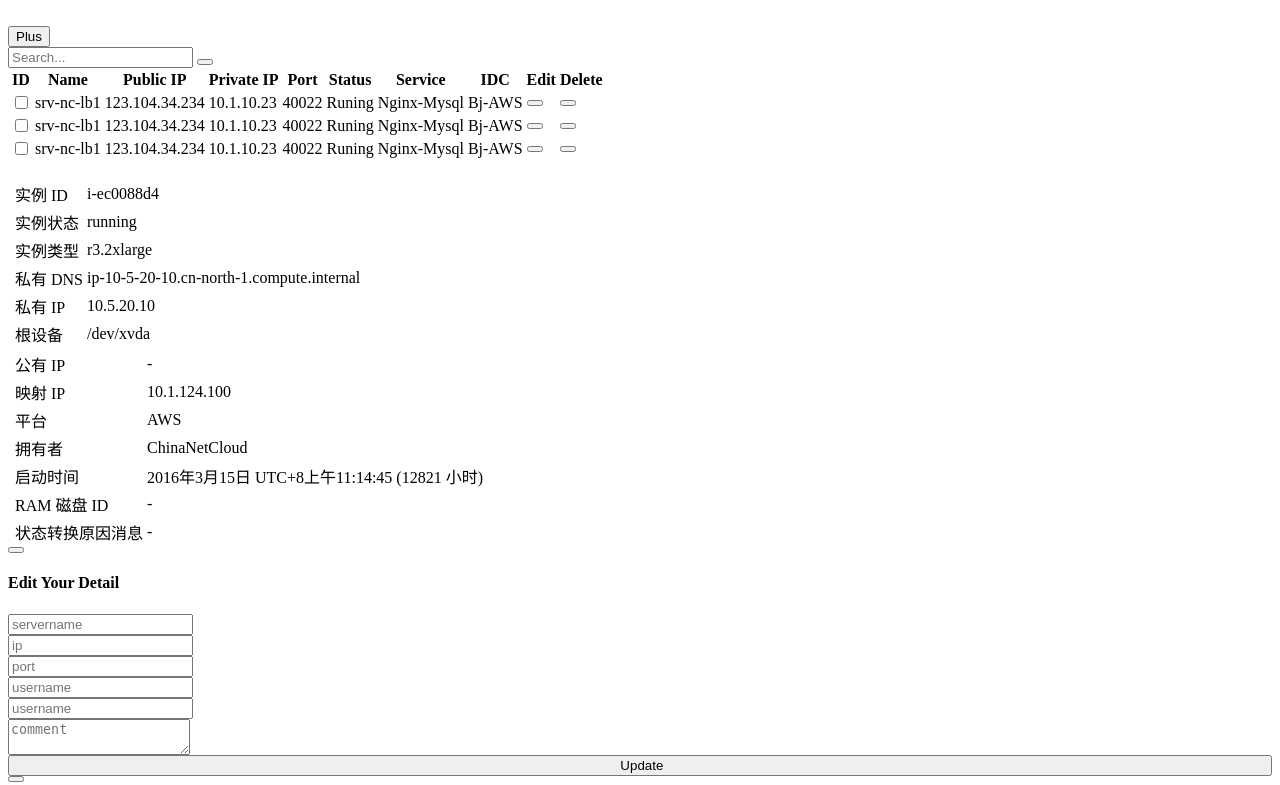
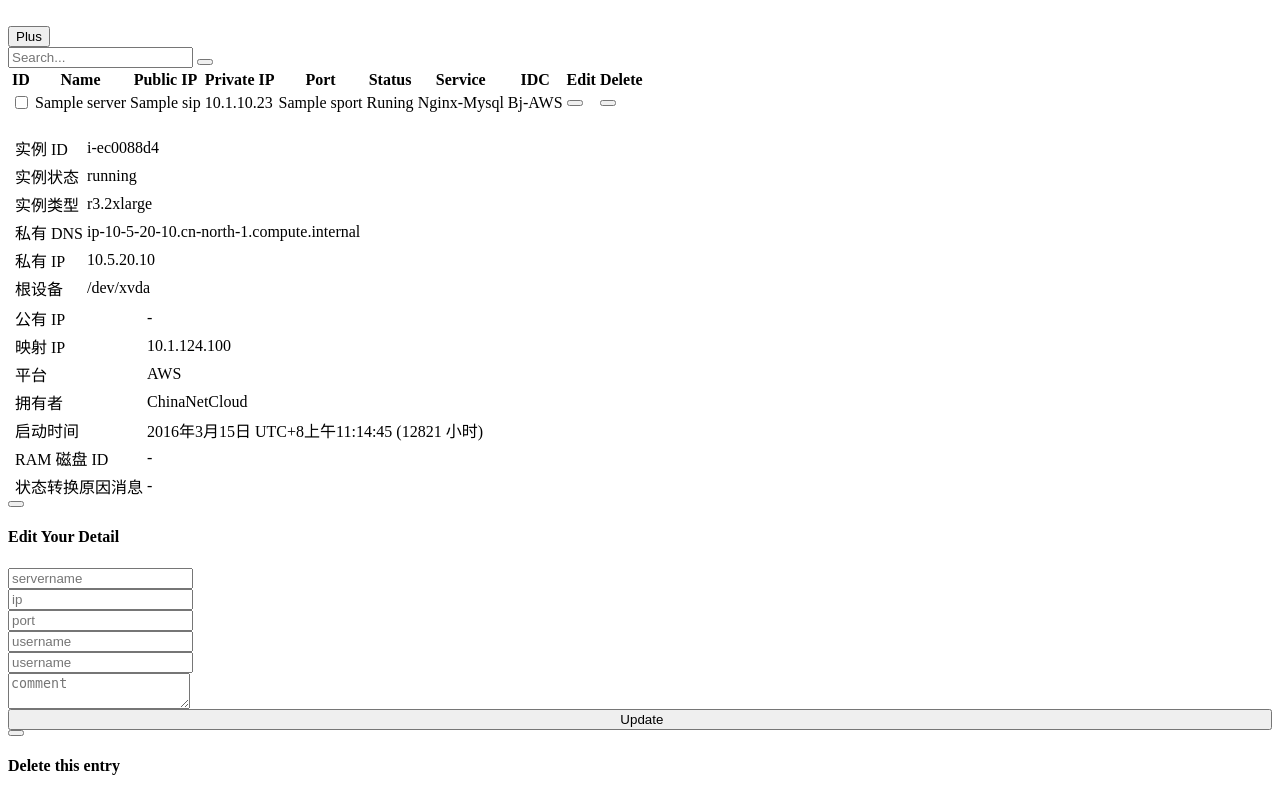
Before and after one commit to Leejung168/design, a Flask app: template templates/server.html in a window 1280 px wide. Shown: the top 785 px of the page. Run offline with Flask 2, Linux system fonts and the light colour scheme; the template is opened without the code that fills it: most values are stand-ins (such as "Sample title", 1, 10 or a date in 2020).

Commit message:
able to load servers data from databases

```diff
--- a/app.py
+++ b/app.py
@@ -39,10 +39,31 @@ def customer():
 def home():
     return render_template("index.html")
 
+
 # Customer--->Servers Page
-@app.route('/server')
-def server():
-    return render_template("server.html")
+@app.route('/servers')
+def servers():
+    well = []
+    name = request.args.get("name")
+    try:
+        ownerid = session.query(CustomerGroup).filter_by(name=name).one().id
+        servers = session.query(ServerGroup).filter_by(ownerid=ownerid).all()
+        for s in servers:
+            single = {
+                "sname": s.sname,
+                "sip": s.sip,
+                "sport": s.sport
+            }
+            well.append(single)
+            single = {}
+    except:
+        single = {
+            "sname": "query-database-error",
+            "sip": "0.0.0.0",
+            "sip": "0"
+        }
+        well.append(single)
+    return render_template("server.html", servers=well)
 
 
 @app.route('/keepass')
--- a/templates/server.html
+++ b/templates/server.html
@@ -44,14 +44,15 @@
                        </thead>
 
                        <tbody>
+                           {% for s in servers %}
                                 <tr>
                                     <td>
                                         <input type="checkbox" value="">
                                     </td>
-                                    <td>srv-nc-lb1</td>
-                                    <td>123.104.34.234</td>
+                                    <td>{{ s.sname }}</td>
+                                    <td>{{ s.sip }}</td>
                                     <td>10.1.10.23</td>
-                                    <td>40022</td>
+                                    <td>{{ s.sport }}</td>
                                     <td>Runing</td>
                                     <td>Nginx-Mysql</td>
                                     <td>Bj-AWS</td>
@@ -66,51 +67,7 @@
                                         </button></p>
                                      </td>
                                 </tr>
-                                <tr>
-                                    <td>
-                                        <input type="checkbox" value="">
-                                    </td>
-                                    <td>srv-nc-lb1</td>
-                                    <td>123.104.34.234</td>
-                                    <td>10.1.10.23</td>
-                                    <td>40022</td>
-                                    <td>Runing</td>
-                                    <td>Nginx-Mysql</td>
-                                    <td>Bj-AWS</td>
-                                    <td><p data-placement="top" data-toggle="tooltip" title="Edit">
-                                            <button class="btn btn-primary btn-xs" data-title="Edit"  data-toggle="modal" data-target="#edit" >
-                                            <span class="glyphicon glyphicon-pencil"></span>
-                                        </button></p>
-                                    </td>
-                                    <td><p data-placement="top" data-toggle="tooltip" title="Delete">
-                                            <button class="btn btn-danger btn-xs" data-title="Delete" data-toggle="modal" data-target="#delete" >
-                                            <span class="glyphicon glyphicon-trash"></span>
-                                        </button></p>
-                                     </td>
-                                </tr>
-                                <tr>
-                                    <td>
-                                        <input type="checkbox" value="">
-                                    </td>
-                                    <td>srv-nc-lb1</td>
-                                    <td>123.104.34.234</td>
-                                    <td>10.1.10.23</td>
-                                    <td>40022</td>
-                                    <td>Runing</td>
-                                    <td>Nginx-Mysql</td>
-                                    <td>Bj-AWS</td>
-                                    <td><p data-placement="top" data-toggle="tooltip" title="Edit">
-                                            <button class="btn btn-primary btn-xs" data-title="Edit"  data-toggle="modal" data-target="#edit" >
-                                            <span class="glyphicon glyphicon-pencil"></span>
-                                        </button></p>
-                                    </td>
-                                    <td><p data-placement="top" data-toggle="tooltip" title="Delete">
-                                            <button class="btn btn-danger btn-xs" data-title="Delete" data-toggle="modal" data-target="#delete" >
-                                            <span class="glyphicon glyphicon-trash"></span>
-                                        </button></p>
-                                     </td>
-                                </tr>
-
+                           {% endfor %}
                        </tbody>
                   </table>
                 </div>
```
Also changed, not shown: static/index.js (+15 -2 lines).
